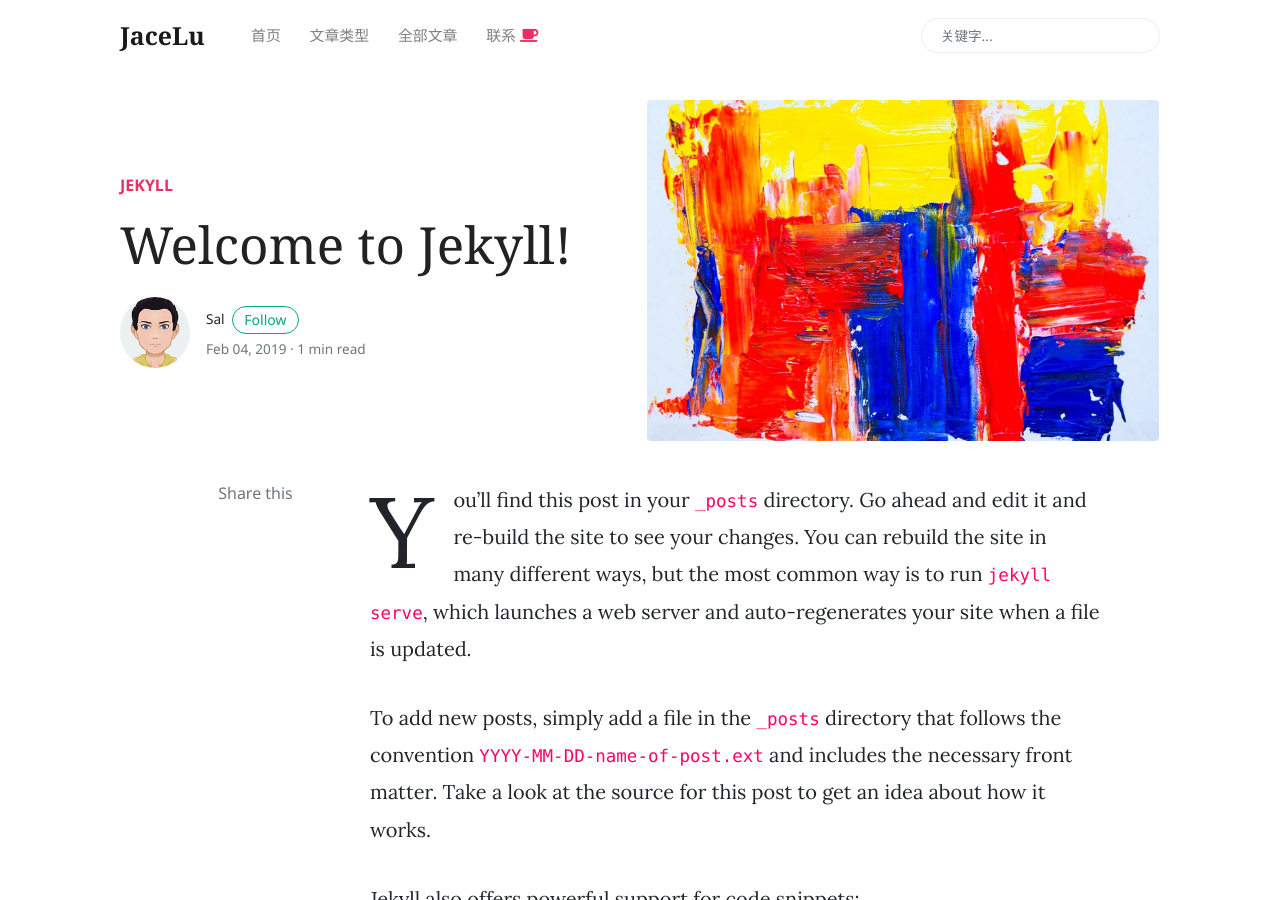
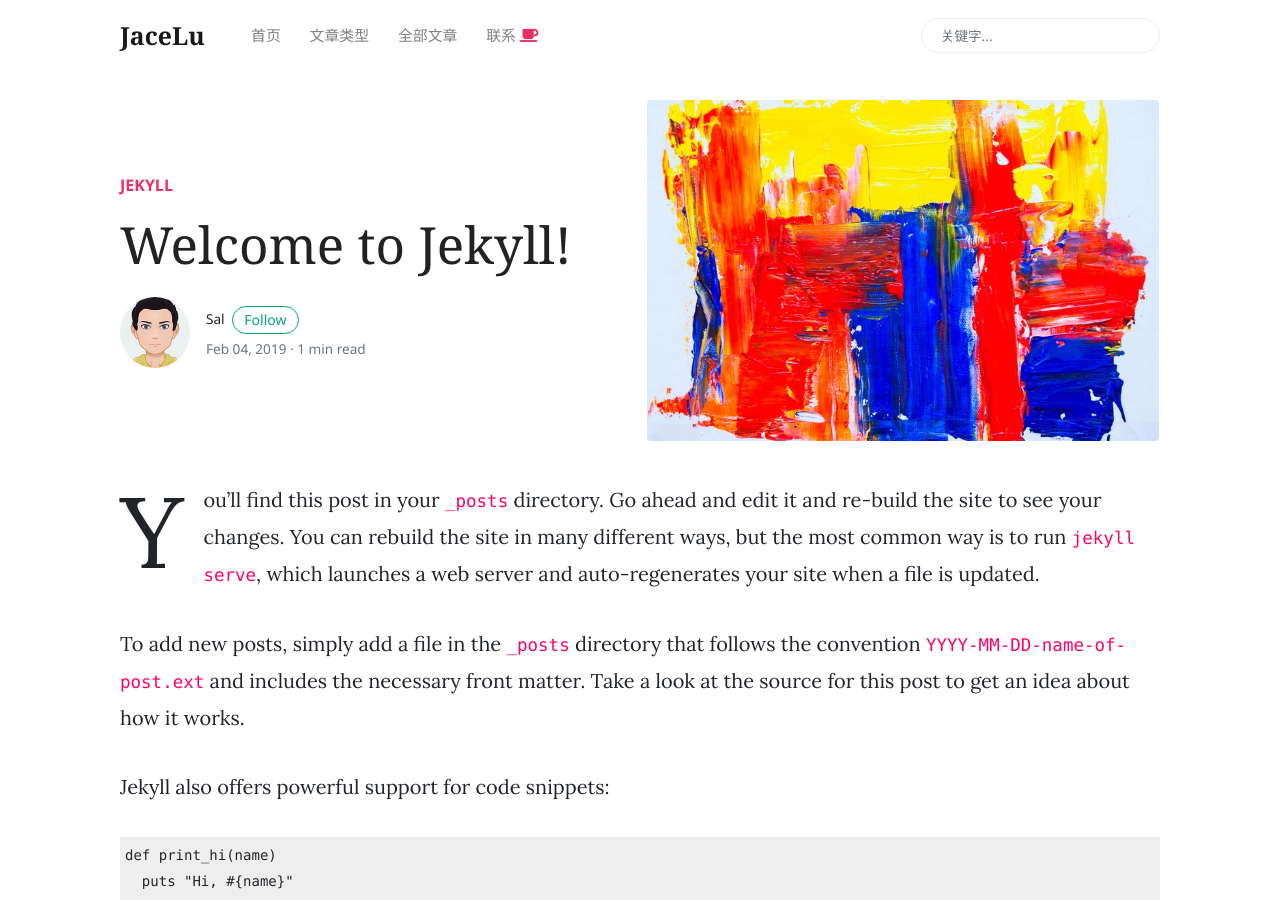
Before and after one commit to JaceLu/jacelu.github.io, a Jekyll site: the page built from _posts/2019-02-04-welcome-to-jekyll.markdown, in a window 1280 px wide and 900 px high. Built offline with Jekyll 4.4.1, drawn with Linux system fonts in a browser that asks for light colours; nearby versions of some CDN libraries; comment, search, counter and statistics services are not loaded.

Commit message:
修改为jekyll模板

```diff
--- a/_includes/comments.html
+++ /dev/null
@@ -1,18 +0,0 @@
-<!--  Don't edit anything here. Set your disqus id in _config.yml -->
-
-<div id="comments" class="mt-5">
-    <div id="disqus_thread">
-    </div>
-    <script type="text/javascript">
-        var disqus_shortname = '{{site.disqus}}';
-        var disqus_developer = 0;
-        (function() {
-            var dsq = document.createElement('script'); dsq.type = 'text/javascript'; dsq.async = true;
-            dsq.src = window.location.protocol + '//' + disqus_shortname + '.disqus.com/embed.js';
-            (document.getElementsByTagName('head')[0] || document.getElementsByTagName('body')[0]).appendChild(dsq);
-        })();
-    </script>
-    <noscript>
-    Please enable JavaScript to view the <a href="http://disqus.com/?ref_noscript">comments powered by Disqus.</a>
-    </noscript>
-</div>
--- a/_layouts/page-sidebar.html
+++ b/_layouts/page-sidebar.html
@@ -10,10 +10,6 @@ layout: default
     {% endif %}
     <div class="page-content">
         {{ content }}
-        <!-- Comments -->
-        {% if page.comments == true %}
-        {% include comments.html %}
-        {% endif %}
     </div>
     </div>
     <div class="col-md-4">
--- a/_layouts/page.html
+++ b/_layouts/page.html
@@ -6,9 +6,5 @@ layout: default
 <h3 class="font-weight-bold spanborder"><span>{{page.title}}</span></h3>
 <div class="page-content">
 {{ content }}
-<!-- Comments -->
-{% if page.comments == true %}
-{% include comments.html %}
-{% endif %}
 </div>
 </div>
--- a/_layouts/post.html
+++ b/_layouts/post.html
@@ -33,27 +33,9 @@ layout: default
 		</div>
 	</div>
 </div>
-<div class="container-lg pt-4 pb-4">
+<div class="container pt-4 pb-4">
 	<div class="row justify-content-center">
-        <!-- Share -->
-		<div class="col-lg-2 pr-4 mb-4 col-md-12">
-			<div class="sticky-top sticky-top-offset text-center">
-				<div class="text-muted">
-					Share this
-				</div>
-				<div class="share d-inline-block">
-					<!-- AddToAny BEGIN -->
-					<div class="a2a_kit a2a_kit_size_32 a2a_default_style">
-						<a class="a2a_dd" href="https://www.addtoany.com/share"></a>
-						<a class="a2a_button_facebook"></a>
-						<a class="a2a_button_twitter"></a>
-					</div>
-					<script async src="https://static.addtoany.com/menu/page.js"></script>
-					<!-- AddToAny END -->
-				</div>
-			</div>
-		</div>
-		<div class="col-md-12 col-lg-8">
+		<div class="col-md-12 col-lg-12">
             <!-- Article -->
 			<article class="article-post">
 			{{ content }}
@@ -74,11 +56,6 @@ layout: default
 					<span id="busuanzi_container_page_pv"> 阅读量：<span  class="text-dark font-weight-bold" id="busuanzi_value_page_pv"></span> 次</span>
 				</div>
 			</div>
-
-            <!-- Comments -->
-            {% if page.comments != false %}
-                {% include comments.html %}
-            {% endif %}
 		</div>
 	</div>
 </div>
```
Also changed, not shown: _posts/2020-12-02-Jekyll入门.md (added, +43 -0 lines), _posts/2020-12-02-第一份博客.md (deleted, +0 -19 lines).
